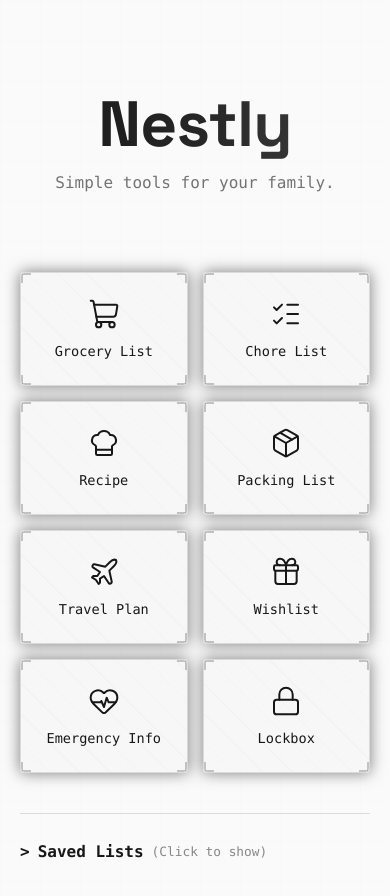
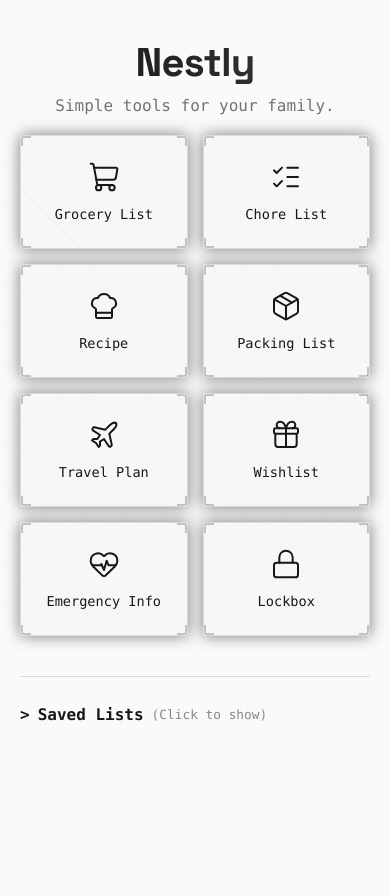
Before and after one commit to bradybark/nestly, a website built with Vite: page index.html in a window 390 px wide. After the commit the page ends 844 px from the top, so only its background shows below. Built offline with nearby package versions, Linux system fonts and the light colour scheme.

Commit message:
Optimize mobile vertical spacing

```diff
--- a/src/style.css
+++ b/src/style.css
@@ -245,6 +245,20 @@ header p {
 @media (max-width: 600px) {
   .grid {
     grid-template-columns: repeat(2, 1fr);
+  }
+
+  /* Compact spacing for mobile */
+  #app {
+    padding-top: 10px;
+    padding-bottom: 20px;
+  }
+
+  header {
+    margin-bottom: 20px;
+  }
+
+  header h1 {
+    font-size: 2.5rem;
   }
 
   .mobile-row {
```
